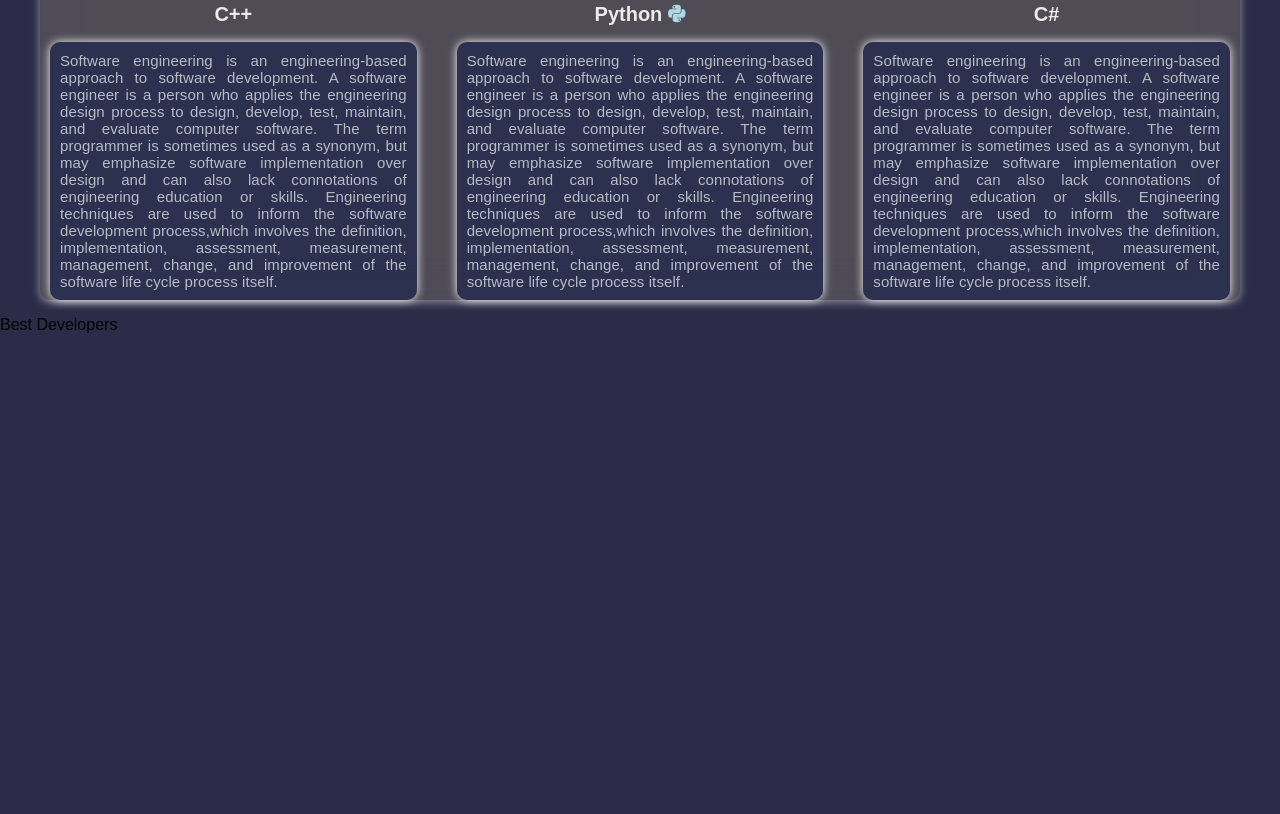
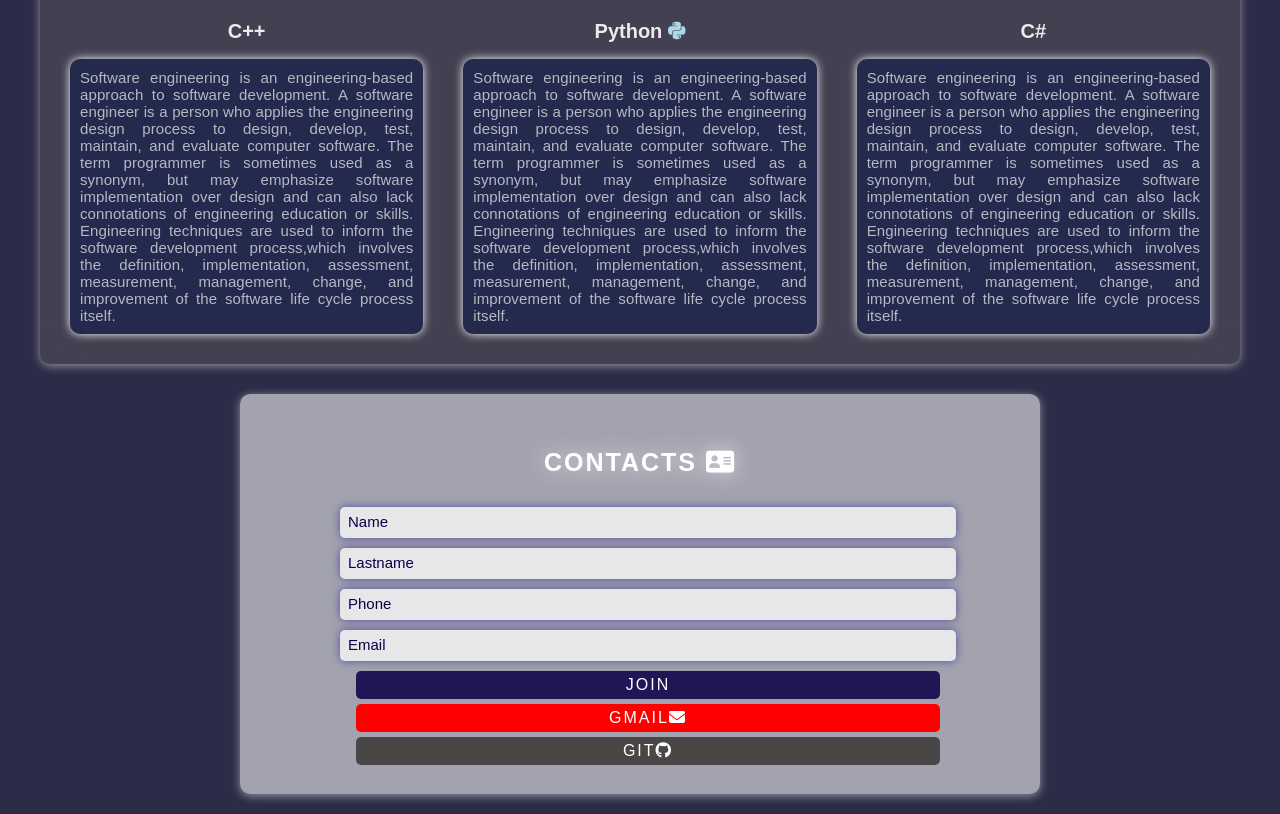
Before and after one commit to Gev2209/develop-Engineer, a plain HTML site: page enSide/index.html in a window 1280 px wide. Shown: the part 1922-2736 px from the top of the page. Before the commit the page ends 2272 px from the top, so only its background shows below. Drawn offline with Linux system fonts and the light colour scheme.

Commit message:
Adding contact section

```diff
--- a/enSide/index.html
+++ b/enSide/index.html
@@ -17,7 +17,7 @@
                 <li><i class="fa-solid fa-code"></i><b class="info">Informtion platform</b></li>
                 <span class="infoLine"></span><li><a class="main home" href="#home">Home</a></li>
                 <span class="infoLine1"></span><li><a class="main about" href="#about">About</a></li>
-                <span class="infoLine2"></span><li><a class="main contact" href="#">Contact</a></li>
+                <span class="infoLine2"></span><li><a class="main contact" href="#contact">Contact</a></li>
                 <span class="infoLine3"></span><li><a class="main portfolio" href="#portfolio">Portfolio</a></li>
                 <li class="header_login">Log In</li>
                 <li>
@@ -39,7 +39,7 @@
         </section>
         <section id="about">
             <div class="aboutSection">
-                <p class="lesson">Lessons <i class="fa-solid fa-graduation-cap"></i></p>
+                <p class="intro">Lessons <i class="fa-solid fa-graduation-cap"></i></p>
                 <div class="backgroundSideWidthText">
                     <div></div>
                     <div></div>
@@ -63,6 +63,7 @@
                             not necessarily immediately, and includes an aspect of quality change and the
                             creation of conditions for a continuation of that change.
                             Lorem ipsum dolor sit amet consectetur adipisicing elit. Iste, nemo?
+                            Lorem ipsum dolor sit amet consectetur adipisicing elit. Sequi, tempore.
                         </p>
                 </div>
                 <div>
@@ -122,8 +123,27 @@
                 </div>
             </div>
         </section>
-        <section id="developers">
-            <p class="">Best Developers</p>
+        <section id="contact">
+            <div class="contact_form">
+                <form>
+                    <p class="intro">Contacts <i class="fa-solid fa-address-card"></i></p>
+                    <label>
+                        <input type="text"  id="name" placeholder="Name">
+                    </label>
+                    <label>
+                        <input type="text" id="lastname" placeholder="Lastname">
+                    </label>
+                    <label>
+                        <input type="tel" placeholder="Phone" id="tel">
+                    </label>
+                    <label>
+                        <input type="email" placeholder="Email" id="mail">
+                    </label>
+                 <a class="join" href="">Join</a>
+                 <a class="gmail" href="https://mail.google.com/mail/u/0/?hl=ru#inbox" target="_blank">Gmail <i class="fa-solid fa-envelope"></i></a>
+                 <a class="git" href="https://github.com/Gev2209?tab=repositories" target="">GIT <i class="fa-brands fa-github"></i></a>
+                </form>
+            </div>
         </section>
     </main>
     <script src="./arm.js"></script>
--- a/enSide/style.css
+++ b/enSide/style.css
@@ -294,7 +294,7 @@
 #portfolio {
     width: 1200px;
     /* min-height: 400px; */
-    background-color: #f4e49c2c;
+    background-color: #f4e49c1d;
     margin: auto;
     border-radius: 10px;
     backdrop-filter: blur(20px);
@@ -347,7 +347,101 @@
 .portfolio_section {
     display: grid;
     grid-template-columns: repeat(3,1fr);
+    padding: 0 20px 30px 20px;
     gap: 20px;
 }
 
 /* finish portfolio Section */
+/* //////////////////////////////////////////////////////////////////////// */
+/* Start contact section */
+#contact {
+    margin-bottom: 20px;
+    margin-top: 30px;
+}
+.contact_form {
+    width: 800px;
+    min-height: 400px;
+    background-color: #ffffff90;
+    margin: auto;
+    border-radius: 10px;
+    backdrop-filter: blur(20px);
+    box-shadow: 0 2px 10px rgba(255, 255, 255, 0.491);
+    display: flex;
+    justify-content: center;
+    align-items: center;
+}
+form {
+    width: 600px;
+}
+label {
+    color: white;
+}
+input {
+    width: 100%;
+    margin: 5px 0 5px 0;
+    border: none;
+    padding: 8px;
+    border-radius: 5px;
+    background: rgba(255, 255, 255, 0.737);
+    color: #0a0147;
+    box-shadow: 0 0 10px rgba(0, 0, 139, 0.509);
+}
+input::placeholder {
+    font-size: 15px;
+    color: #0a0147;
+}
+.join {
+    text-align: center;
+    background: rgba(10, 1, 71, 0.861);
+    margin-left: 16px;
+    border-radius: 5px;
+    display: flex;
+    justify-content: center;
+    margin-top: 5px;
+    padding: 5px;
+    text-transform: uppercase;
+    letter-spacing: 2px;
+}
+.join:hover {
+    transform: scale(0.99);
+    transition: all ease .5s;
+    box-shadow: 0 8px 10px rgb(42, 87, 103);
+}
+
+.gmail {
+    background-color: rgb(255, 0, 0);
+    text-align: center;
+    margin-left: 16px;
+    border-radius: 5px;
+    display: flex;
+    justify-content: center;
+    margin-top: 5px;
+    padding: 5px;
+    text-transform: uppercase;
+    letter-spacing: 2px;
+}
+.gmail:hover {
+    transform: scale(0.99);
+    transition: all ease .5s;
+    box-shadow: 0 8px 10px rgb(116, 6, 6);
+}
+
+.git {
+    background-color: rgb(74, 70, 70);
+    text-align: center;
+    margin-left: 16px;
+    border-radius: 5px;
+    display: flex;
+    justify-content: center;
+    margin-top: 5px;
+    padding: 5px;
+    text-transform: uppercase;
+    letter-spacing: 2px;
+}
+
+.git:hover {
+    transform: scale(0.99);
+    transition: all ease .5s;
+    box-shadow: 0 8px 10px rgba(8, 8, 8, 0.509);
+}
+/* Finish contact section */
```
